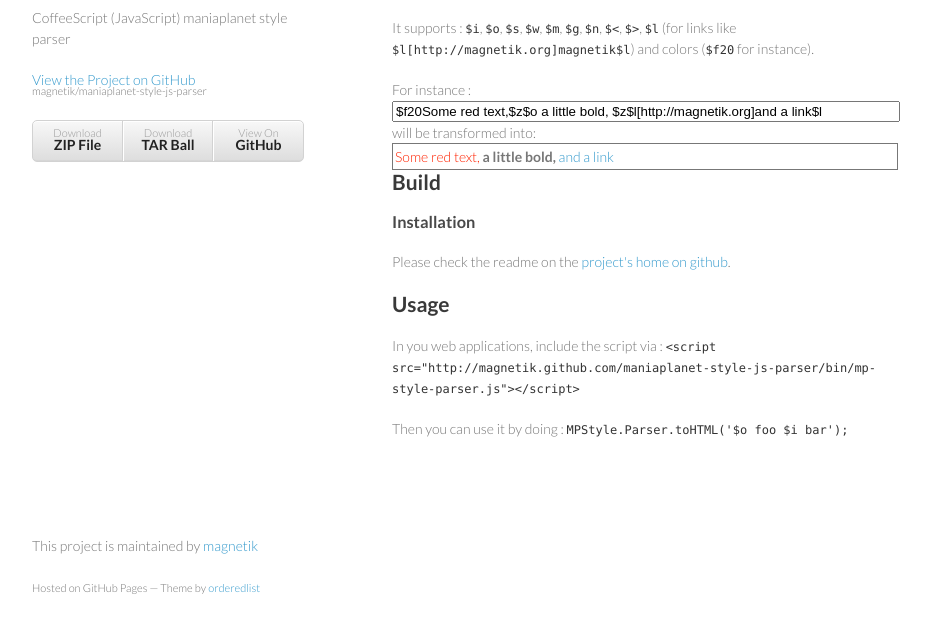
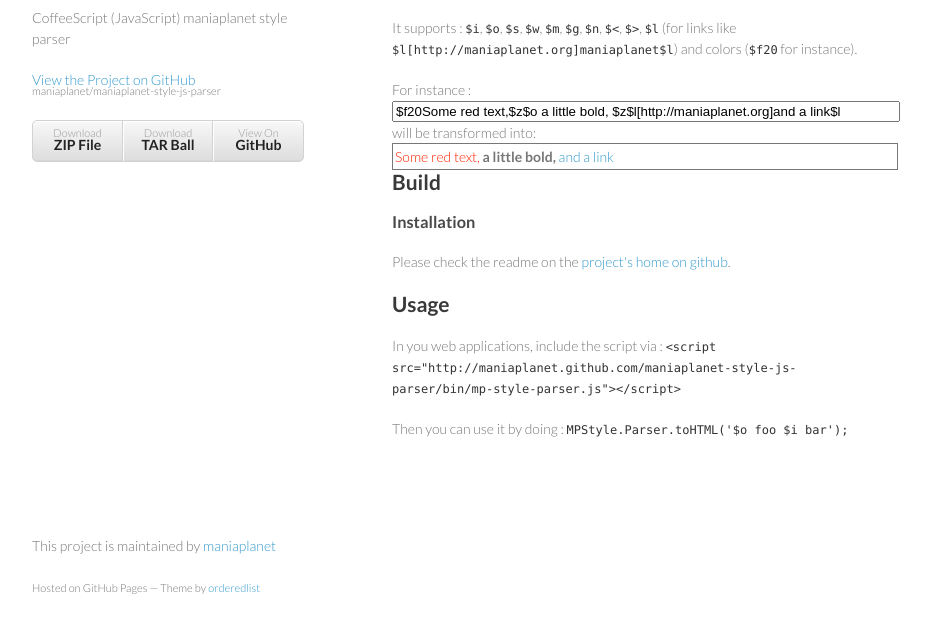
Before and after one commit to maniaplanet/maniaplanet-style-js-parser, a plain HTML site: page index.html in a window 1280 px wide. Shown: the part 133-766 px from the top of the page, without its empty margins (178-1109 px from the left). Drawn offline with nearby package versions, Linux system fonts and the light colour scheme.

Commit message:
Change magnetik in maniaplanet

```diff
--- a/index.html
+++ b/index.html
@@ -20,13 +20,13 @@
         <h1>Maniaplanet-style-js-parser</h1>
         <p>CoffeeScript (JavaScript) maniaplanet style parser</p>
 
-        <p class="view"><a href="https://github.com/magnetik/maniaplanet-style-js-parser">View the Project on GitHub <small>magnetik/maniaplanet-style-js-parser</small></a></p>
+        <p class="view"><a href="https://github.com/maniaplanet/maniaplanet-style-js-parser">View the Project on GitHub <small>maniaplanet/maniaplanet-style-js-parser</small></a></p>
 
 
         <ul>
-          <li><a href="https://github.com/magnetik/maniaplanet-style-js-parser/zipball/master">Download <strong>ZIP File</strong></a></li>
-          <li><a href="https://github.com/magnetik/maniaplanet-style-js-parser/tarball/master">Download <strong>TAR Ball</strong></a></li>
-          <li><a href="https://github.com/magnetik/maniaplanet-style-js-parser">View On <strong>GitHub</strong></a></li>
+          <li><a href="https://github.com/maniaplanet/maniaplanet-style-js-parser/zipball/master">Download <strong>ZIP File</strong></a></li>
+          <li><a href="https://github.com/maniaplanet/maniaplanet-style-js-parser/tarball/master">Download <strong>TAR Ball</strong></a></li>
+          <li><a href="https://github.com/maniaplanet/maniaplanet-style-js-parser">View On <strong>GitHub</strong></a></li>
         </ul>
       </header>
       <section>
@@ -34,9 +34,9 @@
 
 <p>JavaScript port of ManiaLib's PHP style parser.</p>
 
-<p>It supports : <code>$i</code>, <code>$o</code>, <code>$s</code>, <code>$w</code>, <code>$m</code>, <code>$g</code>, <code>$n</code>, <code>$&lt;</code>, <code>$&gt;</code>, <code>$l</code> (for links like <code>$l[http://magnetik.org]magnetik$l</code>) and colors (<code>$f20</code> for instance). </p>
+<p>It supports : <code>$i</code>, <code>$o</code>, <code>$s</code>, <code>$w</code>, <code>$m</code>, <code>$g</code>, <code>$n</code>, <code>$&lt;</code>, <code>$&gt;</code>, <code>$l</code> (for links like <code>$l[http://maniaplanet.org]maniaplanet$l</code>) and colors (<code>$f20</code> for instance). </p>
 
-<div>For instance : <input style="width: 100%" id="input" type="input" value="$f20Some red text,$z$o a little bold, $z$l[http://magnetik.org]and a link$l"/><br />will be transformed into:<br /> <div style="width: 100%; border-style:solid; padding:2px; border-width:1px;" id="result"></div></div>
+<div>For instance : <input style="width: 100%" id="input" type="input" value="$f20Some red text,$z$o a little bold, $z$l[http://maniaplanet.org]and a link$l"/><br />will be transformed into:<br /> <div style="width: 100%; border-style:solid; padding:2px; border-width:1px;" id="result"></div></div>
 
 <script type="text/javascript">
 function transform() {
@@ -54,15 +54,15 @@
 
 <h3>Installation</h3>
 
-<p>Please check the readme on the <a href="https://github.com/magnetik/maniaplanet-style-js-parser#maniaplanet-style-parser">project's home on github</a>.</p>
+<p>Please check the readme on the <a href="https://github.com/maniaplanet/maniaplanet-style-js-parser#maniaplanet-style-parser">project's home on github</a>.</p>
 
 <h2>Usage</h2>
 
-<p>In you web applications, include the script via : <code>&lt;script src="http://magnetik.github.com/maniaplanet-style-js-parser/bin/mp-style-parser.js"&gt;&lt;/script&gt;</code></p>
+<p>In you web applications, include the script via : <code>&lt;script src="http://maniaplanet.github.com/maniaplanet-style-js-parser/bin/mp-style-parser.js"&gt;&lt;/script&gt;</code></p>
 <p>Then you can use it by doing : <code>MPStyle.Parser.toHTML('$o foo $i bar');</code></p>
       </section>
       <footer>
-        <p>This project is maintained by <a href="https://github.com/magnetik">magnetik</a></p>
+        <p>This project is maintained by <a href="https://github.com/maniaplanet">maniaplanet</a></p>
         <p><small>Hosted on GitHub Pages &mdash; Theme by <a href="https://github.com/orderedlist">orderedlist</a></small></p>
       </footer>
     </div>
```
